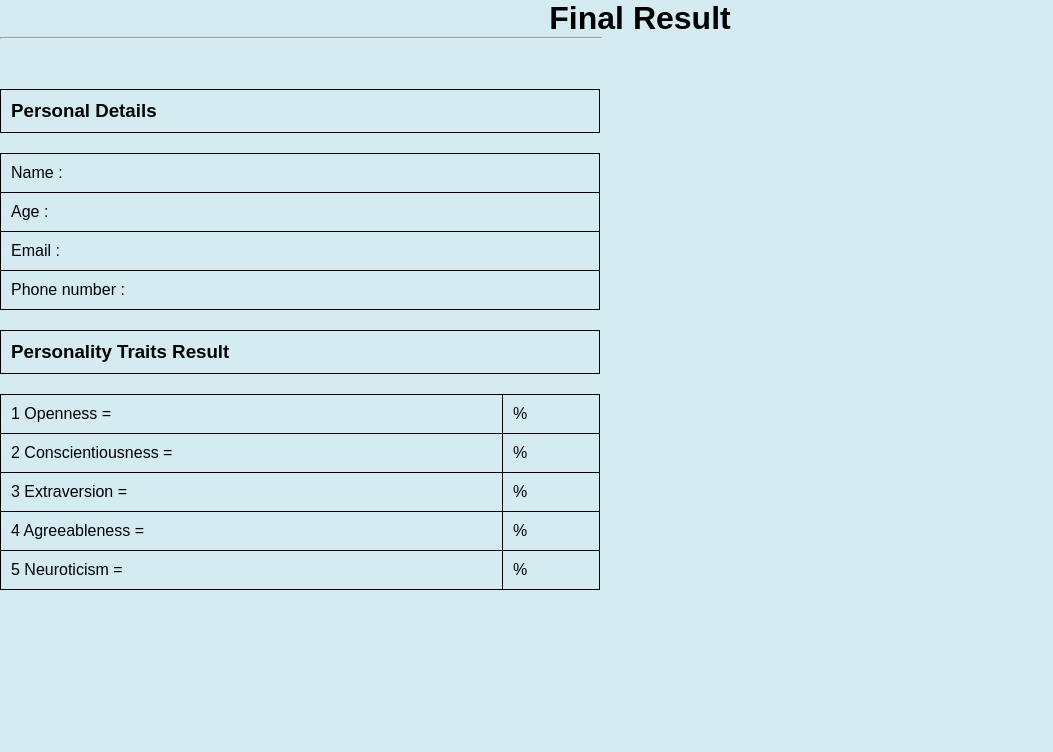
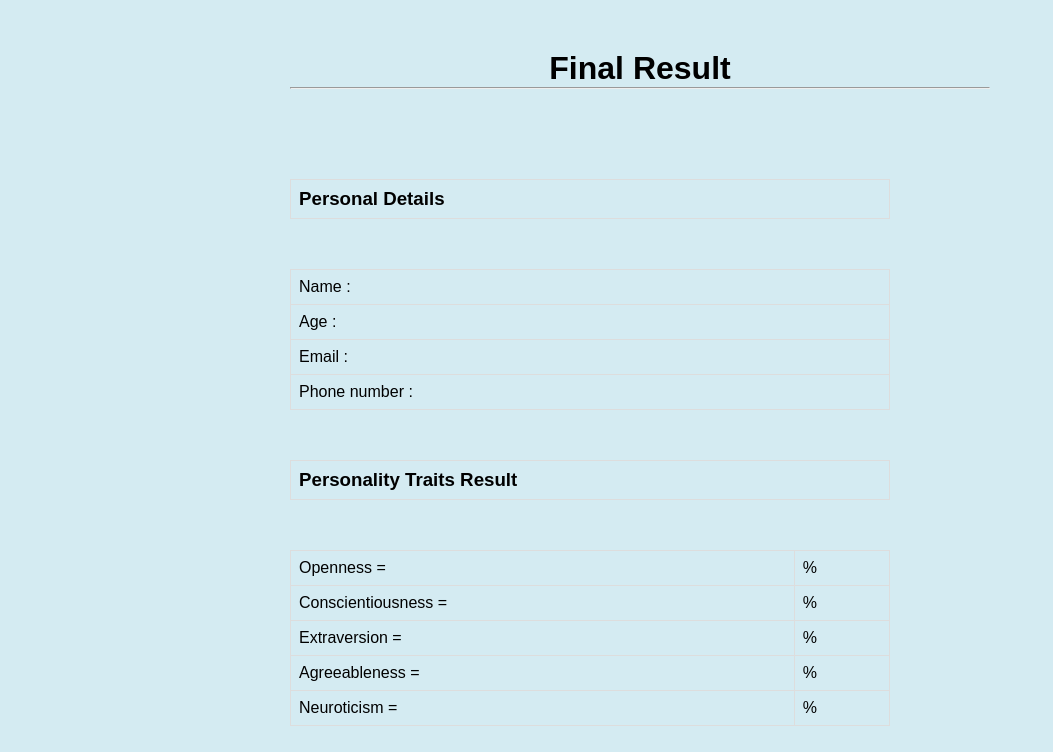
Before and after one commit to dilauow/loopsSDGP, a React (Create React App) app in the folder frontend/: page /home in a window 1280 px wide. Both pictures are taken after a click on the button "POST A JOB". Shown: the top 752 px of the page, without its empty margins (0-1053 px from the left). Built offline with nearby package versions, Linux system fonts and the light colour scheme.

Commit message:
change some codes in node js and css

```diff
--- a/frontend/src/pages/Previewpage/Preview.js
+++ b/frontend/src/pages/Previewpage/Preview.js
@@ -40,23 +40,23 @@ export default function Preview() {
       </table>
       <table align="center" cellpadding="10px" width="600px">
         <tr>
-          <td>1 Openness =</td>
+          <td> Openness =</td>
           <td>%</td>
         </tr>
         <tr>
-          <td>2 Conscientiousness =</td>
+          <td> Conscientiousness =</td>
           <td>%</td>
         </tr>
         <tr>
-          <td>3 Extraversion =</td>
+          <td> Extraversion =</td>
           <td>%</td>
         </tr>
         <tr>
-          <td>4 Agreeableness =</td>
+          <td> Agreeableness =</td>
           <td>%</td>
         </tr>
         <tr>
-          <td>5 Neuroticism =</td>
+          <td> Neuroticism =</td>
           <td>%</td>
         </tr>
       </table>
--- a/frontend/src/pages/Previewpage/preview.css
+++ b/frontend/src/pages/Previewpage/preview.css
@@ -1,40 +1,51 @@
 .mainbody {
+    margin: 50px auto;
+    width: 700px;
     font-family: Arial, sans-serif;
   }
 
-  .title {
-    font-size: 32px;
+  .center {
     text-align: center;
   }
 
-  .divider {
-    width: 600px;
-  }
-
-  .row {
-    display: flex;
-    justify-content: center;
-    align-items: center;
+  .row::after {
+    content: "";
+    clear: both;
+    display: table;
   }
 
   .col-3 {
+    float: left;
     width: 33.33%;
+    font-size: 40px;
+    text-align: center;
+    margin-top: 10px;
   }
 
   .fa-quote-left {
-    font-size: 36px;
+    color: #666;
   }
 
   table {
     border-collapse: collapse;
-    margin-top: 20px;
+    margin-top: 50px;
   }
 
-  h3 {
-    margin: 0;
+  th {
+    background-color: #f2f2f2;
+    border: 1px solid #ddd;
+    padding: 8px;
   }
 
   td {
-    padding: 10px;
-    border: 1px solid black;
+    border: 1px solid #ddd;
+    padding: 8px;
   }
+
+  tbody tr:nth-child(even) {
+    background-color: #f2f2f2;
+  }
+
+  tbody tr:hover {
+    background-color: #ddd;
+  }
```
